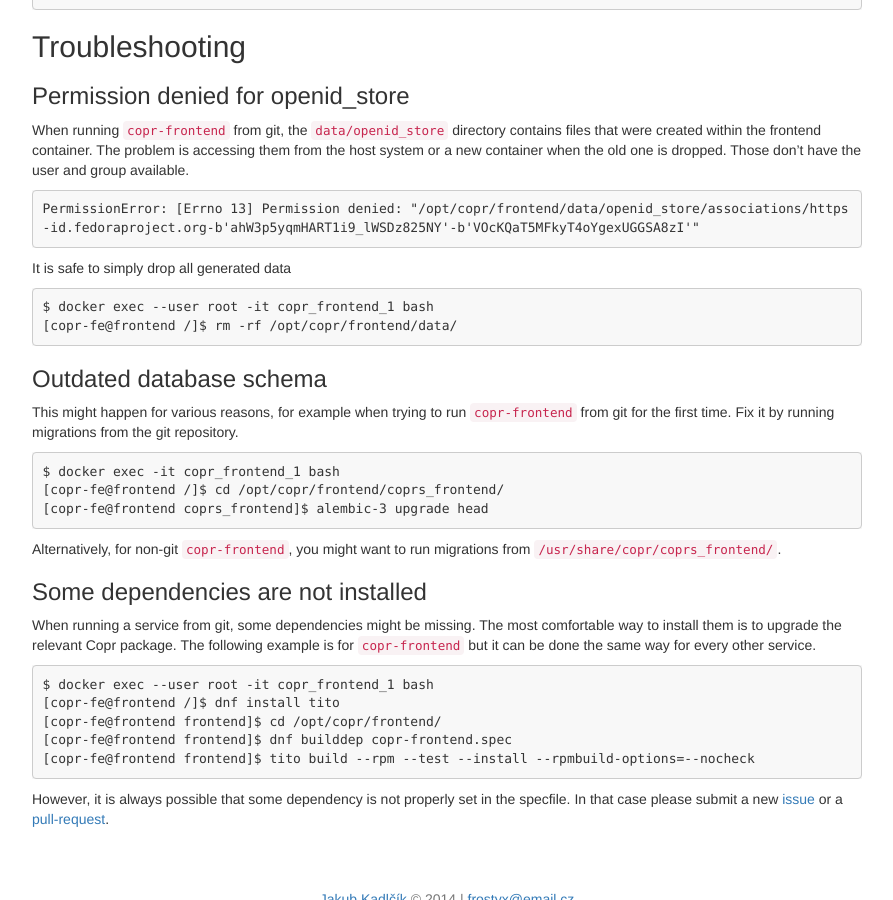
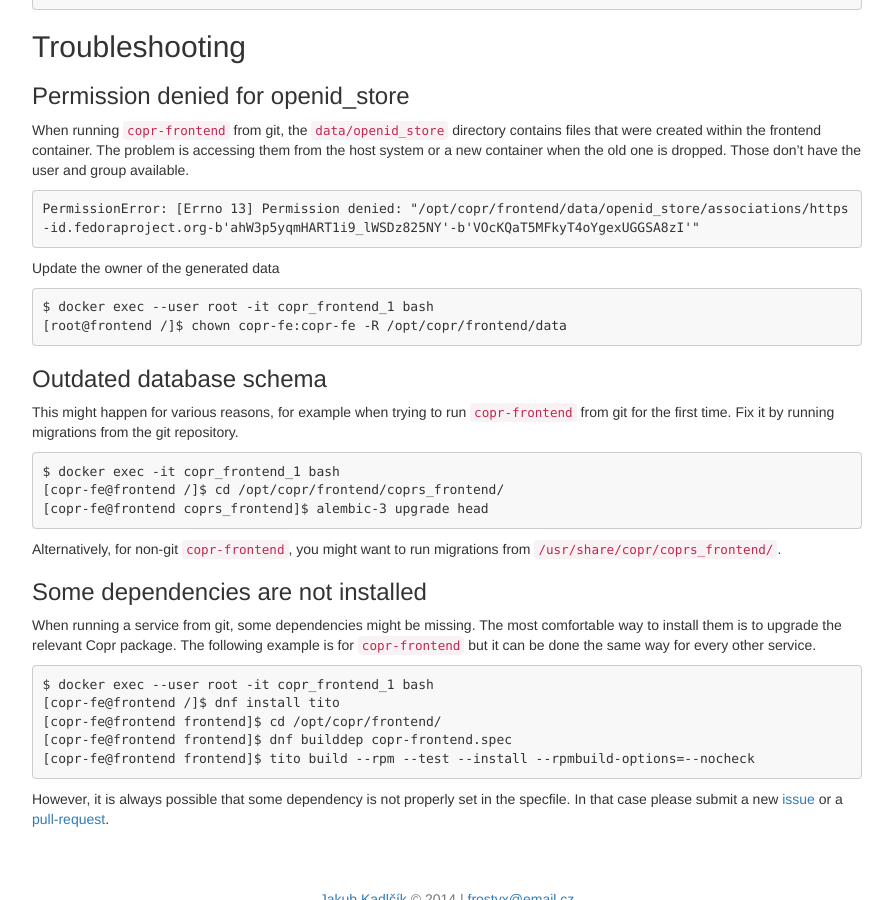
Before and after one commit to FrostyX/frostyx.github.io, a Jekyll site: the page built from _posts/2020-12-31-copr-docker-compose-without-supervisord.md, in a window 1280 px wide and 900 px high, scrolled down 3661 px. Shown: the whole window, without its empty margins (193-1086 px from the left). Built offline with Jekyll 4.4.1, drawn with Linux system fonts in a browser that asks for light colours; nearby versions of some CDN libraries; comment, search, counter and statistics services are not loaded; some of the changed text lies outside the part shown.

Commit message:
Removing the generated data doesn't really help
Because then frontend fails because of a missing data directory. And
when creating it, it fails because copr-fe user doesn't have the
rights to create a sub-directory tree.

````diff
--- a/_posts/2020-12-31-copr-docker-compose-without-supervisord.md
+++ b/_posts/2020-12-31-copr-docker-compose-without-supervisord.md
@@ -251,11 +251,11 @@
 PermissionError: [Errno 13] Permission denied: "/opt/copr/frontend/data/openid_store/associations/https-id.fedoraproject.org-b'ahW3p5yqmHART1i9_lWSDz825NY'-b'VOcKQaT5MFkyT4oYgexUGGSA8zI'"
 ```
 
-It is safe to simply drop all generated data
+Update the owner of the generated data
 
 ```
 $ docker exec --user root -it copr_frontend_1 bash
-[copr-fe@frontend /]$ rm -rf /opt/copr/frontend/data/
+[root@frontend /]$ chown copr-fe:copr-fe -R /opt/copr/frontend/data
 ```
 
 ### Outdated database schema
````
Also changed, not shown: other parts of _posts/2020-12-31-copr-docker-compose-without-supervisord.md (+1 -1 lines).
